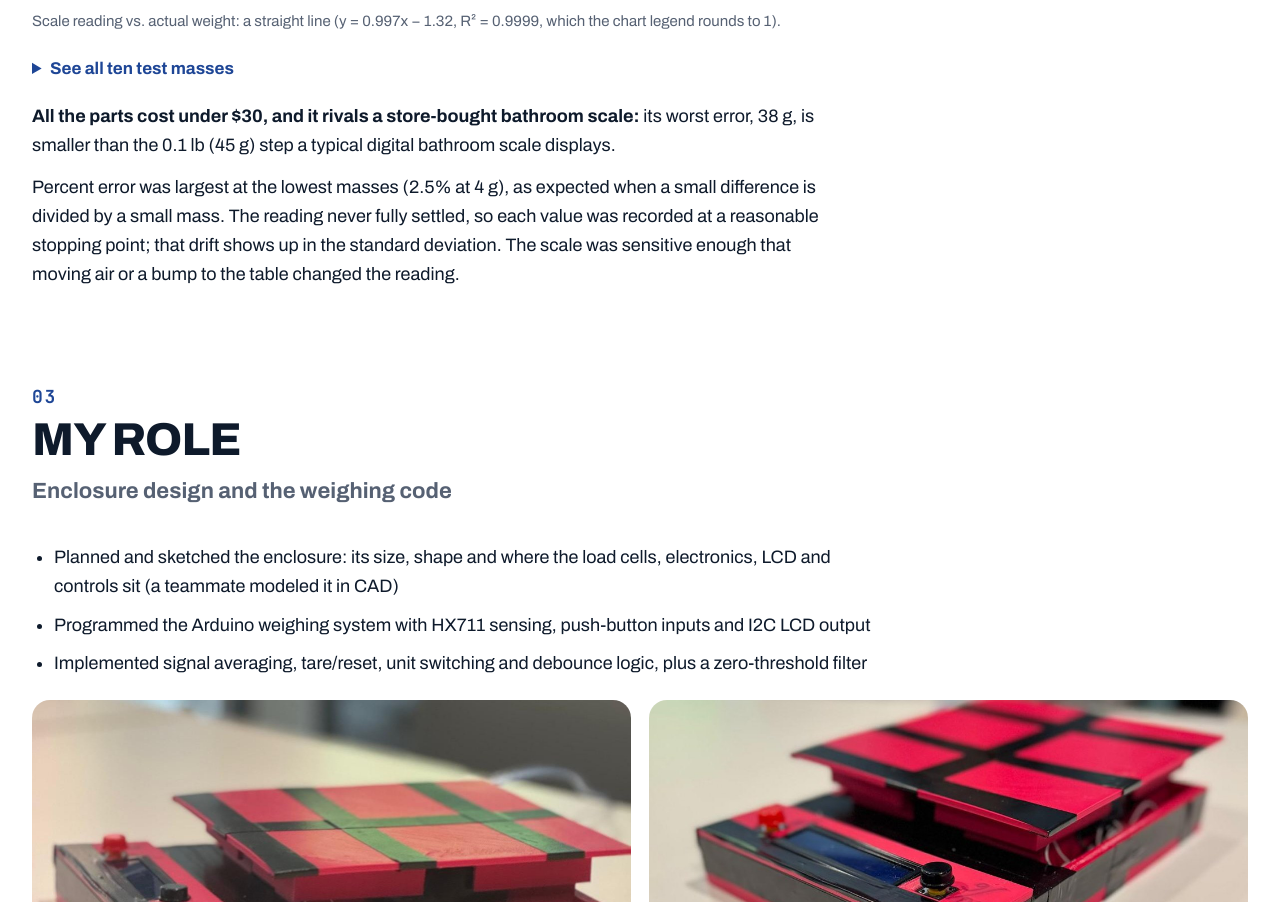
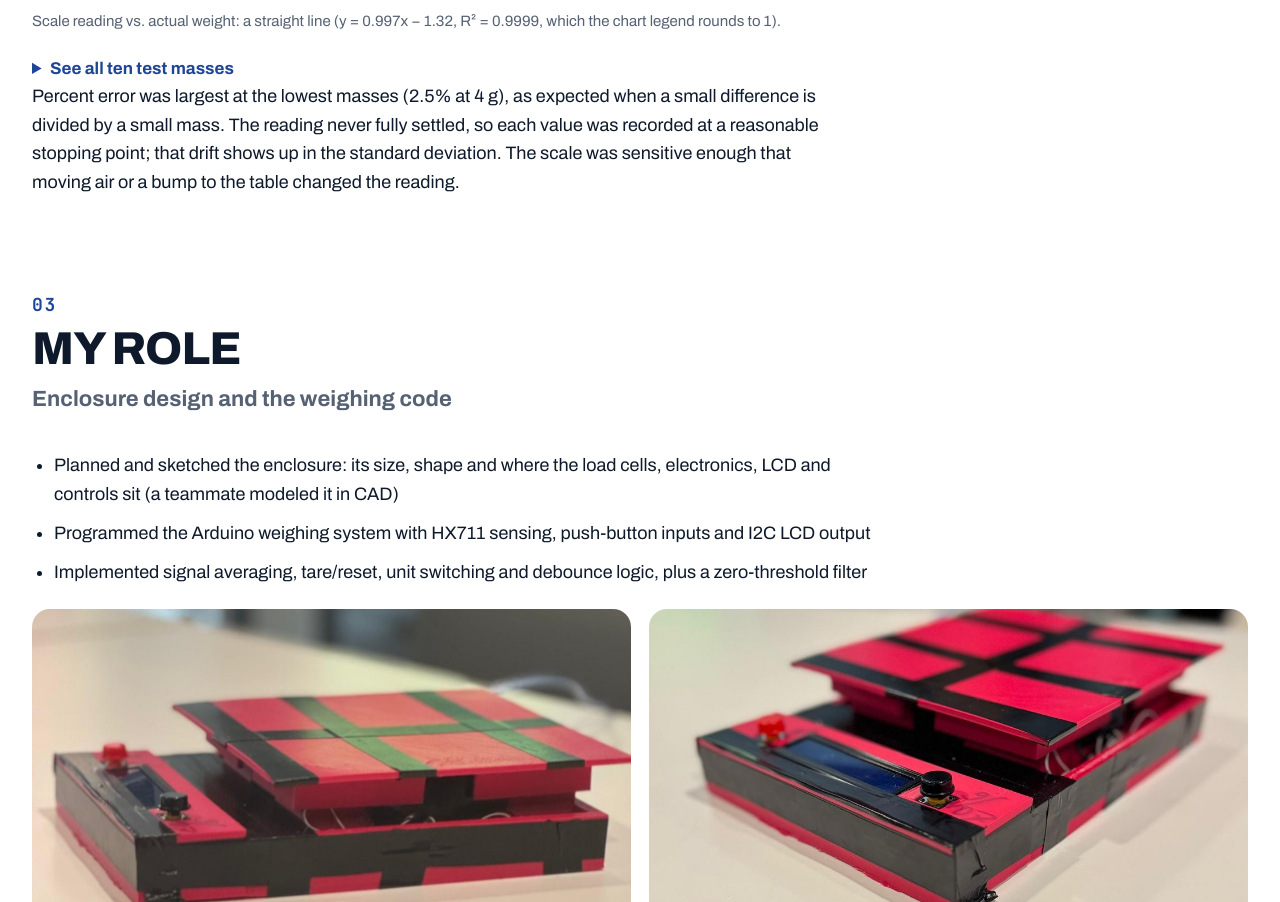
Before and after one commit to riobenyehoshua/portfolio, a plain HTML site: page load-cell-scale.html in a window 1280 px wide. Shown: the part 2215-3117 px from the top of the page. Drawn offline with Linux system fonts and the light colour scheme.

Commit message:
Load cell scale: remove under-$30 / bathroom-scale sentence
Co-Authored-By: Claude Opus 5.5 <noreply@anthropic.com>

```diff
--- a/load-cell-scale.html
+++ b/load-cell-scale.html
@@ -58,7 +58,6 @@
       <tr><td>1362</td><td>1351.2</td><td>0.79%</td></tr><tr><td>2252</td><td>2246.7</td><td>0.24%</td></tr><tr><td>3162</td><td>3200</td><td>1.20%</td></tr>
       <tr><td>4526</td><td>4526.7</td><td>0.02%</td></tr></tbody></table>
   </details>
-  <p class="txt" style="margin-top:20px"><b>All the parts cost under $30, and it rivals a store-bought bathroom scale:</b> its worst error, 38 g, is smaller than the 0.1 lb (45 g) step a typical digital bathroom scale displays.</p>
   <p class="txt">Percent error was largest at the lowest masses (2.5% at 4 g), as expected when a small difference is divided by a small mass. The reading never fully settled, so each value was recorded at a reasonable stopping point; that drift shows up in the standard deviation. The scale was sensitive enough that moving air or a bump to the table changed the reading.</p>
 </div></section>
 <section id="role"><div class="wrap">
```
